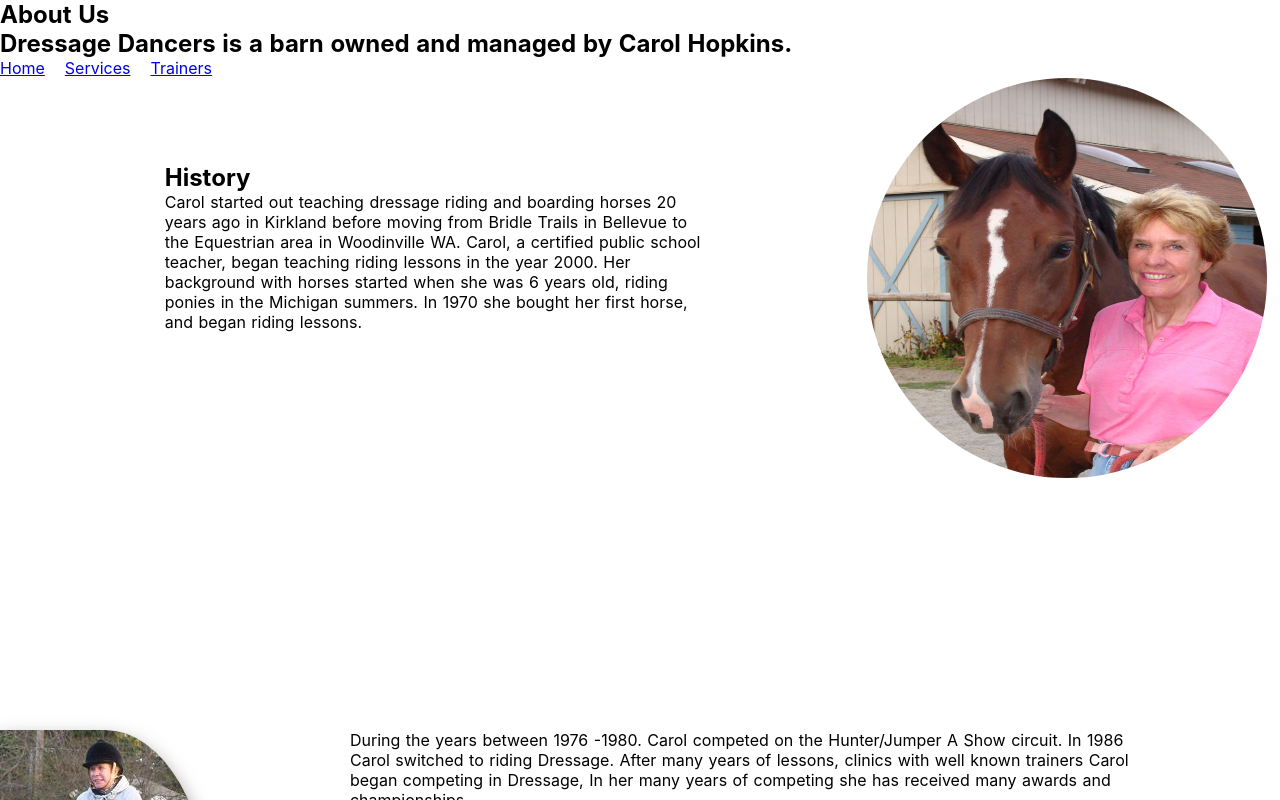
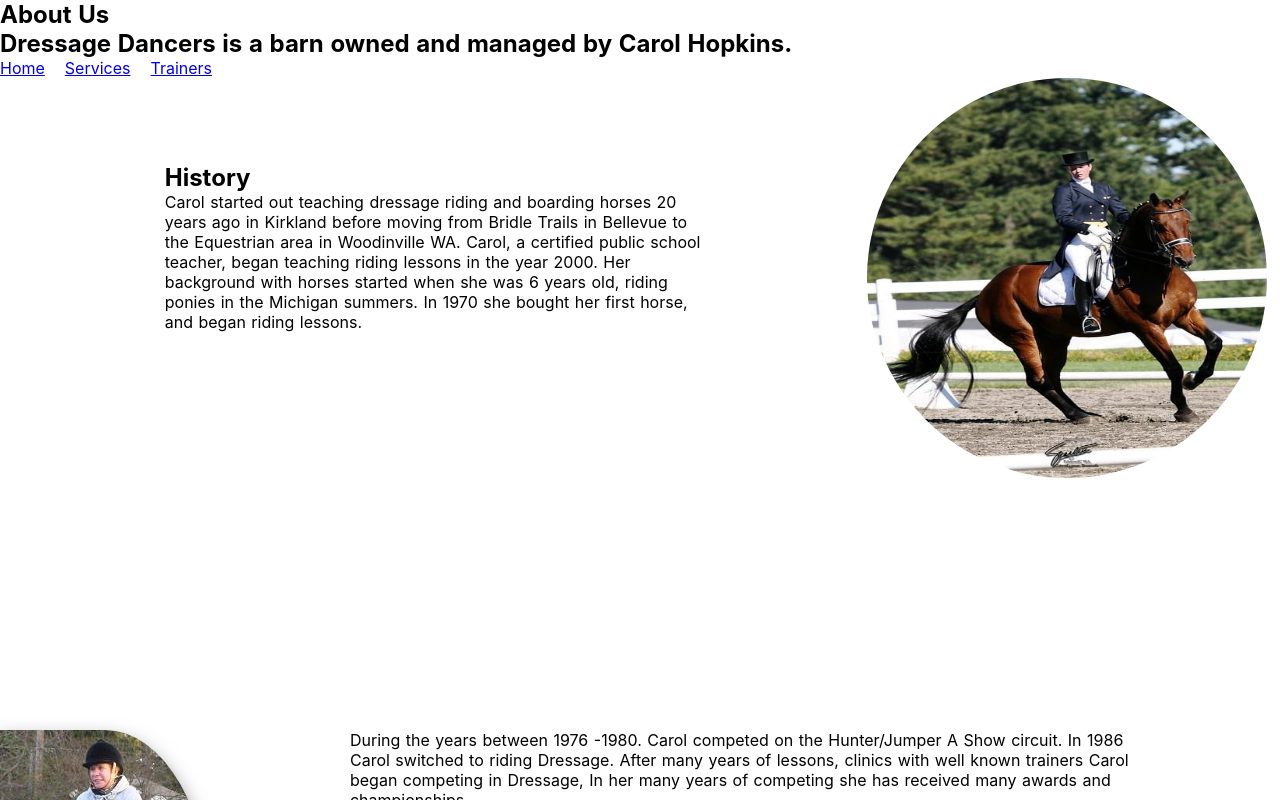
Before and after one commit to JennHopkins/dressage, a Nuxt app: page /horsetwo in a window 1280 px wide. Shown: the top 800 px of the page. Built offline with nearby package versions, Linux system fonts and the light colour scheme; some icons are missing.

Commit message:
changed pictures

```diff
--- a/components/carousel.vue
+++ b/components/carousel.vue
@@ -24,13 +24,13 @@ export default {
              //title="carol and horse"
              require("../assets/images/carolandhorse.jpg"),
              //title="dora rides canter pirouette in competition"
-             require("../assets/images/carolandhorse.jpg"),
+             require("../assets/images/doraTrot.jpg"),
              //title="barn, arena and chairs"
              require("../assets/images/barnchairs.jpg"),
              //title="two students in helmets brush a horse in cross ties to ready for riding"
              require("../assets/images/studentsbrushhorse.jpg"),
              //title="dora rides passage in competition"
-             require("../assets/images/dora2"),
+             require("../assets/images/dora2.jpg"),
              //title="an outdoor arena next to a pasture area"
              require("../assets/images/arenapasture.jpg"),
              //title="a saddled horse runs through the arena"
```
